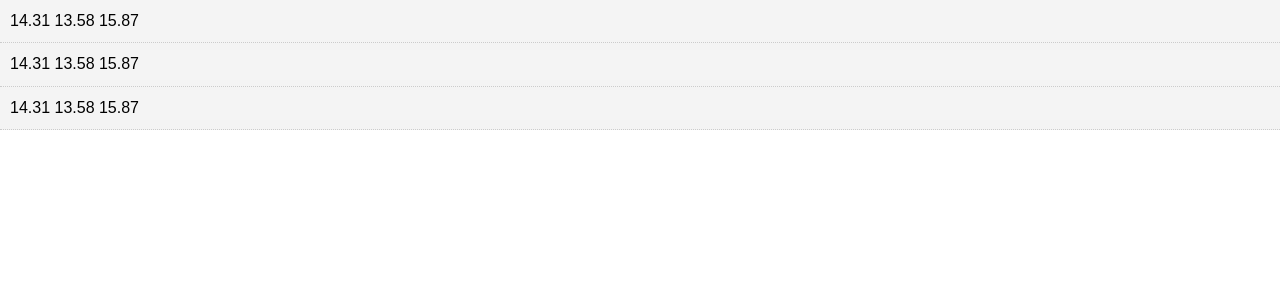
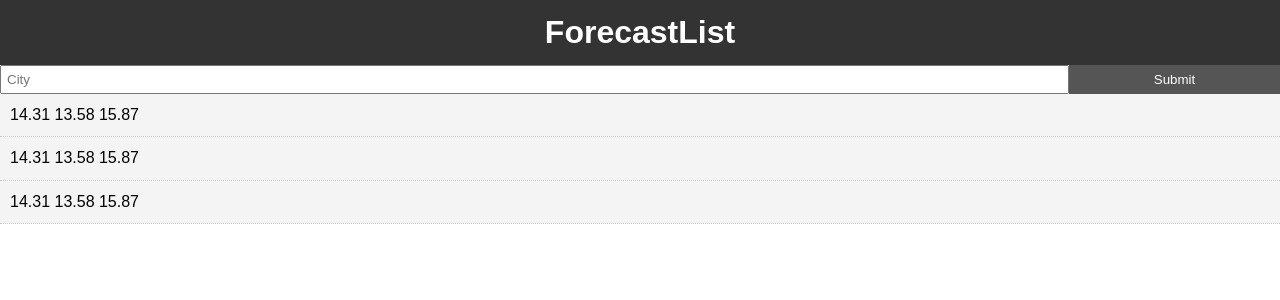
Before and after one commit to Chrichton/Weatherforcast, a Vue app in the folder Vue/vue-weather/: page / in a window 1280 px wide. Shown: the top 300 px of the page. Built offline with nearby package versions, Linux system fonts and the light colour scheme.

Commit message:
Added SelectCity

```diff
--- a/Vue/vue-weather/src/App.vue
+++ b/Vue/vue-weather/src/App.vue
@@ -1,16 +1,22 @@
 <template>
   <div id="app">
+    <Header/>
+    <SelectCity/>
     <Weather v-bind:model="Model"/>
   </div>
 </template>
 
 <script>
+import Header from './components/layout/Header';
 import Weather from './components/Weather';
+import SelectCity from './components/SelectCity'
 
 export default {
   name: 'App',
   components: {
-    Weather
+    Header,
+    Weather,
+    SelectCity
   },
   data() {
     return {
@@ -71,4 +77,17 @@
   font-family: Arial, Helvetica, sans-serif;
   line-height: 1.4;
 }
+
+.btn {
+  display: inline-block;
+  border: none;
+  background: #555;
+  color: #fff;
+  padding: 7px, 20px;
+  cursor: pointer;
+}
+
+.btn:hover {
+  background: #666;
+}
 </style>
--- /dev/null
+++ b/Vue/vue-weather/src/components/SelectCity.vue
@@ -0,0 +1,30 @@
+<template>
+    <div>
+        <form>
+            <input type="text" name="city" placeholder="City"/>
+            <input type="submit" value="Submit" class="btn"/>
+        </form>
+    </div>
+</template>
+
+<script>
+export default {
+    name: "SelectCity"
+}
+</script>
+
+<style scoped>
+    form {
+        display: flex;
+    }
+
+    input[type="text"] {
+        flex: 10;
+        padding: 5px;
+    }
+
+    input[type="submit"] {
+        flex: 2;
+    }
+
+</style>
--- /dev/null
+++ b/Vue/vue-weather/src/components/layout/Header.vue
@@ -0,0 +1,25 @@
+<template>
+    <header class="header">
+        <h1>ForecastList</h1>
+    </header>
+</template>
+
+<script>
+export default {
+    name: "Header"
+}
+</script>
+
+<style scoped>
+    .header {
+        background: #333;
+        color: #fff;
+        text-align: center;
+        padding: 10px;
+    }
+
+    .header a {
+        color: #fff;
+        padding-right: 5px;
+    }
+</style>
```
